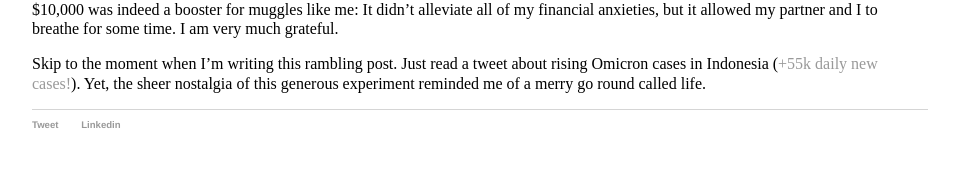
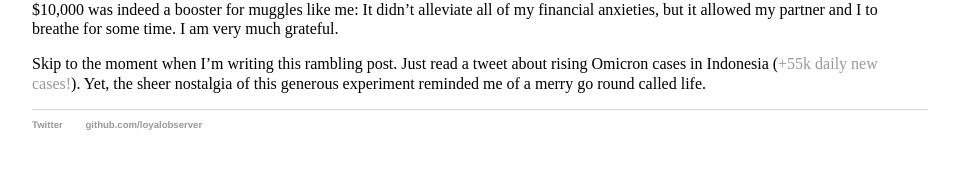
Before and after one commit to loyalobserver/loyalobserver, a Jekyll site: the page built from _posts/2022-02-12-001.md, in a window 1280 px wide. Shown: the part 453-622 px from the top of the page, without its empty margins (160-1116 px from the left). Built offline with Jekyll 4.4.1, drawn with Linux system fonts in a browser that asks for light colours.

Commit message:
Update default.html

```diff
--- a/_layouts/default.html
+++ b/_layouts/default.html
@@ -13,8 +13,8 @@
 			</div><!-- /.container -->
 			<footer>
 	    		<ul>
-	        		<li><a href="https://twitter.com/annabellewenas">Tweet</a></li>
-	        		<li><a href="https://id.linkedin.com/in/annabellewenas">Linkedin</a></li>
+	        		<li><a href="https://twitter.com/annabellewenas">Twitter</a></li>
+	        		<li><a href="https://github.com/loyalobserver">github.com/loyalobserver</a></li>
 				</ul>
 			</footer>
 		</body>
```
